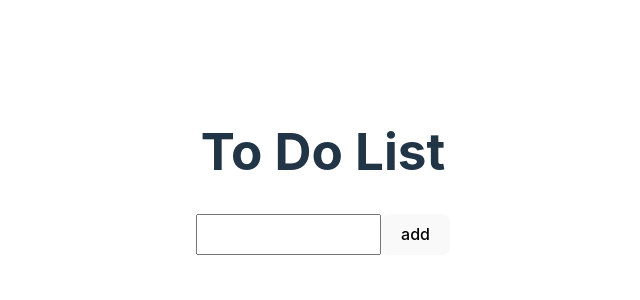
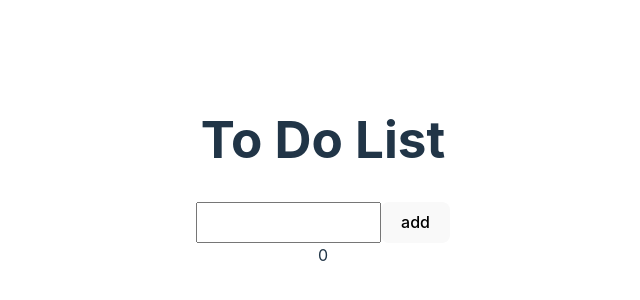
Before and after one commit to alaidine/ToDoList, a React (Vite) app: page / in a window 1280 px wide. Shown: the part 228-528 px from the top of the page, without its empty margins (317-957 px from the left). Built offline with nearby package versions, Linux system fonts and the light colour scheme.

Commit message:
starting to use useState to update the list

```diff
--- a/src/components/List.tsx
+++ b/src/components/List.tsx
@@ -1,12 +1,17 @@
+import { useState } from 'react'
 import '../index.css'
 import Task from './Task'
 
+const tasks: string[] = []
+
 function ToDoList() {
-  const tasks: string[] = []
+
+  const [list, setList] = useState(0)
 
   const add = () => { // add a task in the to do list
     var task = ""
     tasks.push(task)
+    console.log("task added to the list")
   }
 
   return (
@@ -19,11 +24,10 @@ function ToDoList() {
       </div>
 
       <div id="list">
-
+        {list}
       </div>
     </div>
   )
-
 }
 
 export default ToDoList
```
